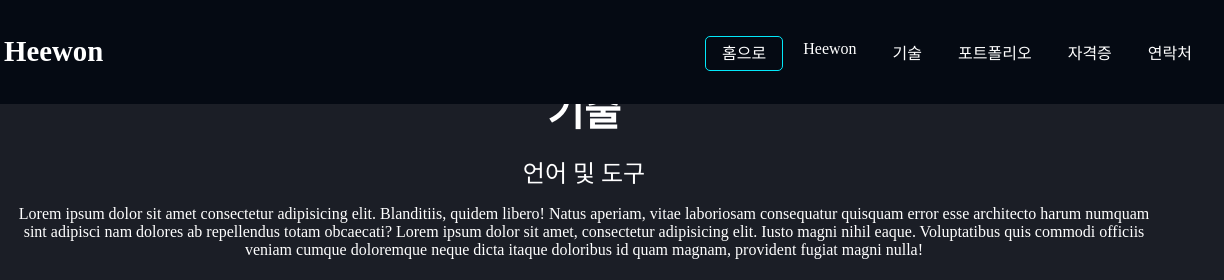
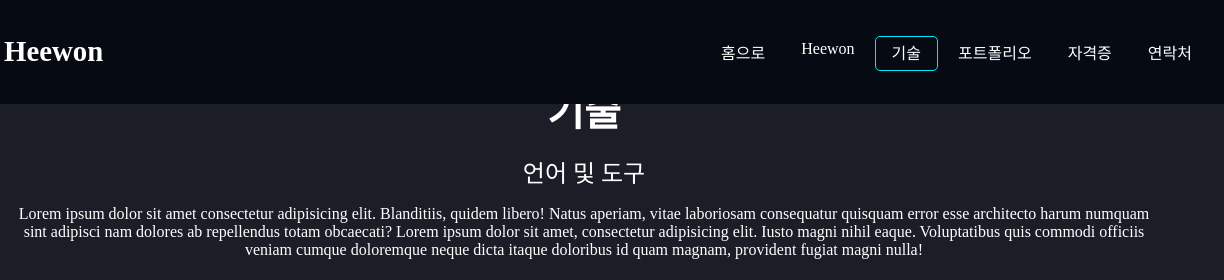
Before and after one commit to heewonLEE2/MySite, a plain HTML site: page index.html in a window 1280 px wide. Both pictures are taken after a click on the link "기술". Shown: the part 1774-2054 px from the top of the page, 56-1280 px from the left. Drawn offline with Linux system fonts and the light colour scheme; a web font is replaced by a local one.

Commit message:
menu 버튼 클릭시 active 클래스추가/부드러운 이동 추가

```diff
--- /dev/null
+++ b/app.js
@@ -0,0 +1,14 @@
+// DOM
+const header__menu__item = document.querySelectorAll(".header__menu__item");
+
+// menu 버튼 클릭 시 active 클래스 추가/제거
+header__menu__item.forEach((item) => {
+  item.addEventListener("click", () => {
+    item.classList.add("active");
+    header__menu__item.forEach((otherItem) => {
+      if (otherItem !== item) {
+        otherItem.classList.remove("active");
+      }
+    });
+  });
+});
--- a/css/style.css
+++ b/css/style.css
@@ -42,6 +42,10 @@
 
 * {
   box-sizing: border-box;
+}
+
+html {
+  scroll-behavior: smooth;
 }
 
 body {
--- a/index.html
+++ b/index.html
@@ -407,5 +407,6 @@
         <p>&copy; Heewon - All rights reserved</p>
       </div>
     </footer>
+    <script src="./app.js"></script>
   </body>
 </html>
```
